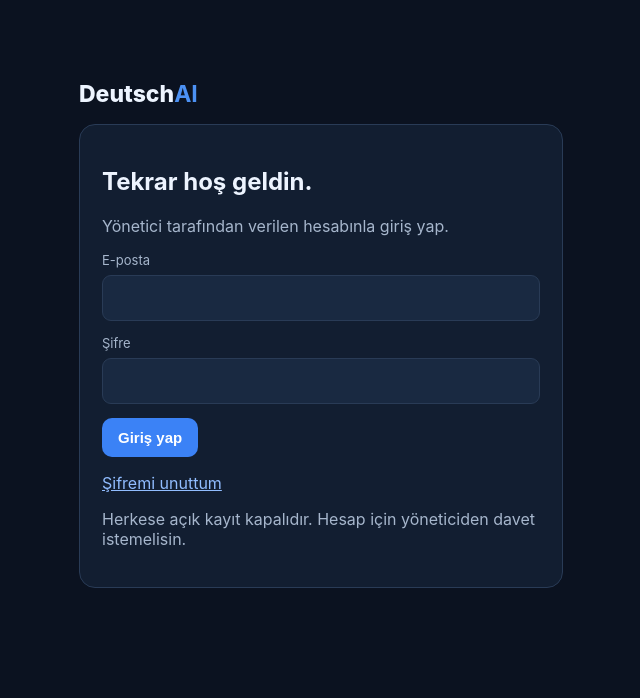
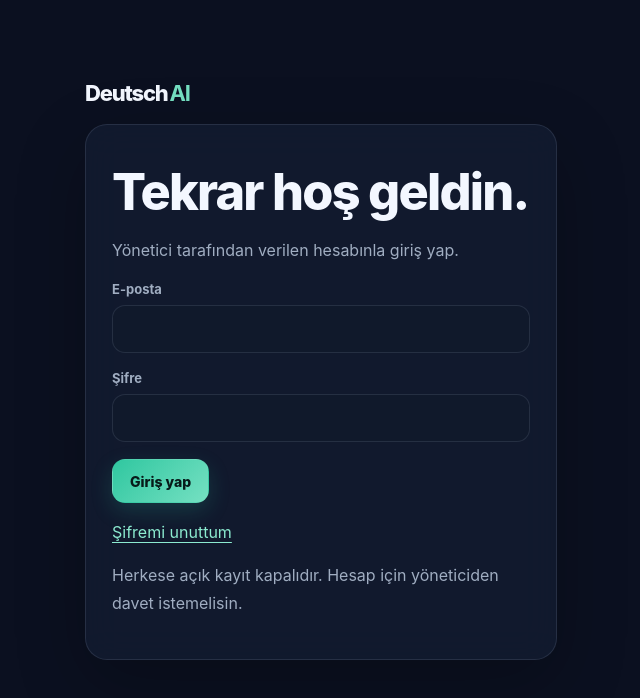
Before and after one commit to faarukyalcin/TESTAPP, a Next.js app: page /login in a window 1280 px wide. Shown: the top 698 px of the page, without its empty margins (319-959 px from the left). Built offline with nearby package versions, Linux system fonts and the light colour scheme.

Commit message:
Modernize DeutschAI visual design

```diff
--- a/app/globals.css
+++ b/app/globals.css
@@ -1,27 +1,186 @@
-:root{--bg:#0b1220;--panel:#121e31;--line:#293b56;--input:#192941;--text:#edf4ff;--muted:#a6b6cc;--accent:#3b82f6;--link:#91bdff;--ok:#4ade80;--bad:#ff9999}
-[data-theme="light"]{--bg:#f8fafc;--panel:#ffffff;--line:#d5dfec;--input:#f1f5f9;--text:#101828;--muted:#52627a;--accent:#2563eb;--link:#1d4ed8;--ok:#15803d;--bad:#b42318}
-*{box-sizing:border-box}body{margin:0;background:var(--bg);color:var(--text);font-family:Inter,system-ui,sans-serif}
-.shell{min-height:100vh;background:var(--bg);color:var(--text)}
-.wrap{max-width:980px;margin:auto;padding:28px 18px}
-.panel{background:var(--panel);border:1px solid var(--line);border-radius:16px;padding:22px;margin:16px 0}
-.muted{color:var(--muted)}.brand{font-size:23px;font-weight:850}.brand b{color:#4c91f4}
-.btn{display:inline-block;border:0;border-radius:10px;padding:11px 16px;background:var(--accent);color:#fff;font-weight:700;cursor:pointer;text-decoration:none;font-size:15px}
-.btn.ghost{background:transparent;border:1px solid var(--line);color:var(--text)}.btn.small{padding:7px 11px;font-size:13px}.btn:disabled{opacity:.55;cursor:not-allowed}
-.field{display:grid;gap:7px;margin:14px 0}.field label{color:var(--muted);font-size:13px}
-.field input,.field textarea,.field select{width:100%;padding:12px;border-radius:9px;border:1px solid var(--line);background:var(--input);color:var(--text);font:inherit}.field textarea{min-height:110px}
-.grid{display:grid;grid-template-columns:repeat(auto-fit,minmax(220px,1fr));gap:14px}
-a{color:var(--link)}.error{color:var(--bad)}.ok{color:var(--ok)}
-.nav{display:flex;flex-wrap:wrap;gap:6px;align-items:center;padding:12px 18px;border-bottom:1px solid var(--line);background:var(--panel);position:sticky;top:0;z-index:5}
-.nav a{padding:7px 11px;border-radius:9px;text-decoration:none;color:var(--muted);font-size:14px;font-weight:600}
-.nav a:hover,.nav a.on{background:var(--input);color:var(--text)}.nav .sp{flex:1}
-.badge{background:var(--accent);color:#fff;border-radius:99px;padding:1px 7px;font-size:11px;margin-left:4px}
-.stat{font-size:30px;font-weight:800;margin:4px 0}.tag{display:inline-block;border:1px solid var(--line);border-radius:99px;padding:2px 10px;font-size:12px;color:var(--muted);margin-right:6px}
-.opt{display:flex;gap:10px;align-items:center;padding:11px 13px;border:1px solid var(--line);border-radius:10px;margin:7px 0;cursor:pointer;background:var(--input)}
-.opt.sel{border-color:var(--accent)}.opt.good{border-color:var(--ok)}.opt.wrong{border-color:var(--bad)}
-.bar{height:10px;background:var(--input);border-radius:99px;overflow:hidden}.bar>i{display:block;height:100%;background:var(--accent)}
-.passage{background:var(--input);border-radius:10px;padding:12px;margin:10px 0;line-height:1.6}
-table{width:100%;border-collapse:collapse}th,td{text-align:left;padding:9px 6px;border-bottom:1px solid var(--line);font-size:14px}
-.chat{display:grid;gap:10px;margin:12px 0}.msg{padding:11px 14px;border-radius:12px;white-space:pre-wrap;line-height:1.6;max-width:92%}
-.msg.user{background:var(--accent);color:#fff;justify-self:end}.msg.assistant{background:var(--input)}
-.flash{text-align:center;padding:34px 18px}.flash .de{font-size:32px;font-weight:800}
-@media(max-width:640px){.wrap{padding:18px 12px}.panel{padding:16px}.nav a{padding:6px 8px;font-size:13px}.flash .de{font-size:26px}}
+:root {
+  color-scheme: dark;
+  --bg: #0b1020;
+  --bg-soft: #111a2e;
+  --panel: rgba(19, 29, 49, .82);
+  --line: rgba(148, 163, 184, .16);
+  --input: #10192b;
+  --text: #f3f7ff;
+  --muted: #a0adc1;
+  --accent: #75e0c2;
+  --accent-strong: #30c7a0;
+  --link: #8cebd0;
+  --ok: #75e0c2;
+  --bad: #ff9d9d;
+  --shadow: 0 24px 70px rgba(0, 0, 0, .24);
+}
+[data-theme="light"] {
+  color-scheme: light;
+  --bg: #f4f7fb;
+  --bg-soft: #eaf0f7;
+  --panel: rgba(255, 255, 255, .9);
+  --line: rgba(27, 43, 67, .1);
+  --input: #f4f7fb;
+  --text: #152238;
+  --muted: #64748b;
+  --accent: #149a7b;
+  --accent-strong: #087c62;
+  --link: #087c62;
+  --ok: #087c62;
+  --bad: #bd3d4a;
+  --shadow: 0 20px 56px rgba(34, 55, 82, .09);
+}
+* { box-sizing: border-box; }
+html { scroll-behavior: smooth; }
+body {
+  margin: 0;
+  background: var(--bg);
+  color: var(--text);
+  font-family: Inter, ui-sans-serif, system-ui, -apple-system, BlinkMacSystemFont, "Segoe UI", sans-serif;
+  -webkit-font-smoothing: antialiased;
+}
+.shell {
+  min-height: 100vh;
+  color: var(--text);
+  background:
+    radial-gradient(ellipse at 10% 0%, rgba(34, 197, 164, .1), transparent 32rem),
+    radial-gradient(ellipse at 92% 12%, rgba(79, 124, 255, .1), transparent 28rem),
+    var(--bg);
+}
+.wrap { width: min(1120px, 100%); margin: 0 auto; padding: 42px 24px 72px; }
+.wrap[style*="max-width"] { padding-top: clamp(44px, 9vh, 96px); }
+h1, h2, h3, h4 { color: var(--text); letter-spacing: -.035em; line-height: 1.15; }
+h1 { margin: 12px 0 10px; font-size: clamp(2rem, 4vw, 3.15rem); font-weight: 780; }
+h2 { font-size: clamp(1.35rem, 2.5vw, 1.9rem); }
+h3 { font-size: 1.15rem; }
+p { line-height: 1.7; }
+.muted { color: var(--muted); }
+.brand { display: inline-flex; align-items: center; gap: 2px; font-size: 22px; font-weight: 850; letter-spacing: -.055em; }
+.brand b { color: var(--accent); }
+.panel {
+  position: relative;
+  overflow: hidden;
+  margin: 18px 0;
+  padding: 26px;
+  border: 1px solid var(--line);
+  border-radius: 22px;
+  background: var(--panel);
+  box-shadow: var(--shadow);
+  backdrop-filter: blur(18px);
+}
+.grid { display: grid; grid-template-columns: repeat(auto-fit, minmax(230px, 1fr)); gap: 18px; }
+.grid > .panel { margin: 0; }
+.grid > .panel:nth-child(-n+4) { min-height: 168px; }
+.grid > .panel:nth-child(-n+4) .muted:first-child { font-size: 11px; letter-spacing: .11em; font-weight: 750; }
+.stat { margin: 8px 0; font-size: clamp(2rem, 4vw, 2.75rem); font-weight: 790; letter-spacing: -.06em; }
+a { color: var(--link); text-underline-offset: 4px; }
+a:hover { color: var(--text); }
+.btn {
+  display: inline-flex;
+  justify-content: center;
+  align-items: center;
+  gap: 8px;
+  min-height: 44px;
+  padding: 11px 17px;
+  border: 1px solid transparent;
+  border-radius: 13px;
+  background: linear-gradient(135deg, var(--accent-strong), var(--accent));
+  color: #071a19;
+  font: inherit;
+  font-size: 14px;
+  font-weight: 760;
+  text-decoration: none;
+  cursor: pointer;
+  box-shadow: 0 8px 22px rgba(48, 199, 160, .18);
+  transition: transform .18s ease, filter .18s ease, box-shadow .18s ease;
+}
+.btn:hover { transform: translateY(-1px); filter: brightness(1.06); box-shadow: 0 12px 26px rgba(48, 199, 160, .24); color: #071a19; }
+.btn.ghost { background: transparent; border-color: var(--line); color: var(--text); box-shadow: none; }
+.btn.ghost:hover { background: var(--bg-soft); }
+.btn.small { min-height: 36px; padding: 8px 12px; border-radius: 11px; font-size: 13px; }
+.btn:disabled { opacity: .55; cursor: not-allowed; transform: none; }
+.field { display: grid; gap: 8px; margin: 17px 0; }
+.field label { color: var(--muted); font-size: 13px; font-weight: 650; }
+.field input, .field textarea, .field select {
+  width: 100%;
+  padding: 13px 15px;
+  border: 1px solid var(--line);
+  border-radius: 13px;
+  outline: none;
+  background: var(--input);
+  color: var(--text);
+  font: inherit;
+  transition: border-color .18s ease, box-shadow .18s ease;
+}
+.field textarea { min-height: 126px; resize: vertical; }
+.field input:focus, .field textarea:focus, .field select:focus { border-color: var(--accent); box-shadow: 0 0 0 4px color-mix(in srgb, var(--accent) 16%, transparent); }
+.grid { grid-template-columns: repeat(auto-fit, minmax(min(100%, 230px), 1fr)); }
+.error { color: var(--bad); }
+.ok { color: var(--ok); }
+.nav {
+  position: sticky;
+  top: 0;
+  z-index: 20;
+  display: flex;
+  flex-wrap: nowrap;
+  gap: 5px;
+  align-items: center;
+  width: 100%;
+  padding: 12px max(20px, calc((100vw - 1420px) / 2));
+  overflow-x: auto;
+  border-bottom: 1px solid var(--line);
+  background: color-mix(in srgb, var(--bg) 86%, transparent);
+  backdrop-filter: blur(22px);
+  scrollbar-width: none;
+}
+.nav::-webkit-scrollbar { display: none; }
+.nav > a { flex: 0 0 auto; padding: 9px 11px; border-radius: 11px; color: var(--muted); font-size: 13px; font-weight: 650; text-decoration: none; white-space: nowrap; transition: background .16s ease, color .16s ease; }
+.nav > a:hover, .nav > a.on { background: var(--bg-soft); color: var(--text); }
+.nav > .brand { margin-right: 12px !important; color: var(--text) !important; font-size: 21px; }
+.nav .sp { flex: 1 0 12px; }
+.badge { margin-left: 4px; padding: 2px 7px; border-radius: 99px; background: var(--accent); color: #071a19; font-size: 10px; font-weight: 800; }
+.tag { display: inline-flex; align-items: center; padding: 5px 10px; border: 1px solid var(--line); border-radius: 999px; color: var(--muted); font-size: 12px; }
+.opt {
+  display: flex;
+  gap: 12px;
+  align-items: center;
+  margin: 9px 0;
+  padding: 14px 16px;
+  border: 1px solid var(--line);
+  border-radius: 14px;
+  background: var(--input);
+  cursor: pointer;
+  transition: border-color .16s ease, background .16s ease, transform .16s ease;
+}
+.opt:hover { transform: translateY(-1px); border-color: color-mix(in srgb, var(--accent) 55%, var(--line)); }
+.opt.sel { border-color: var(--accent); background: color-mix(in srgb, var(--accent) 10%, var(--input)); }
+.opt.good { border-color: var(--ok); }
+.opt.wrong { border-color: var(--bad); }
+.bar { height: 9px; overflow: hidden; border-radius: 999px; background: var(--bg-soft); }
+.bar > i { display: block; height: 100%; border-radius: inherit; background: linear-gradient(90deg, var(--accent-strong), #78d9fa); transition: width .45s ease; }
+.passage { margin: 12px 0; padding: 16px; border-radius: 15px; background: var(--bg-soft); line-height: 1.75; }
+table { width: 100%; border-collapse: collapse; }
+th, td { padding: 12px 9px; border-bottom: 1px solid var(--line); text-align: left; font-size: 14px; }
+.chat { display: grid; gap: 11px; margin: 16px 0; }
+.msg { max-width: 92%; padding: 13px 16px; border-radius: 17px; white-space: pre-wrap; line-height: 1.65; }
+.msg.user { justify-self: end; border-bottom-right-radius: 6px; background: var(--accent-strong); color: #071a19; }
+.msg.assistant { justify-self: start; border: 1px solid var(--line); border-bottom-left-radius: 6px; background: var(--input); }
+.flash { padding: 44px 20px; text-align: center; }
+.flash .de { font-size: 34px; font-weight: 800; letter-spacing: -.04em; }
+details { padding: 13px 0; border-bottom: 1px solid var(--line); }
+summary { color: var(--text); font-weight: 700; cursor: pointer; }
+button, input, select, textarea { accent-color: var(--accent-strong); }
+:focus-visible { outline: 3px solid color-mix(in srgb, var(--accent) 60%, transparent); outline-offset: 3px; }
+@media (max-width: 680px) {
+  .wrap { padding: 27px 15px 52px; }
+  .panel { margin: 14px 0; padding: 20px; border-radius: 18px; }
+  .grid { gap: 13px; }
+  .grid > .panel:nth-child(-n+4) { min-height: 145px; }
+  .nav { padding: 9px 12px; }
+  .nav > a { padding: 8px 10px; font-size: 12px; }
+  .nav > .brand { font-size: 19px; }
+  .flash .de { font-size: 28px; }
+}
+@media (prefers-reduced-motion: reduce) {
+  *, *::before, *::after { scroll-behavior: auto !important; transition-duration: .01ms !important; }
+}
```
